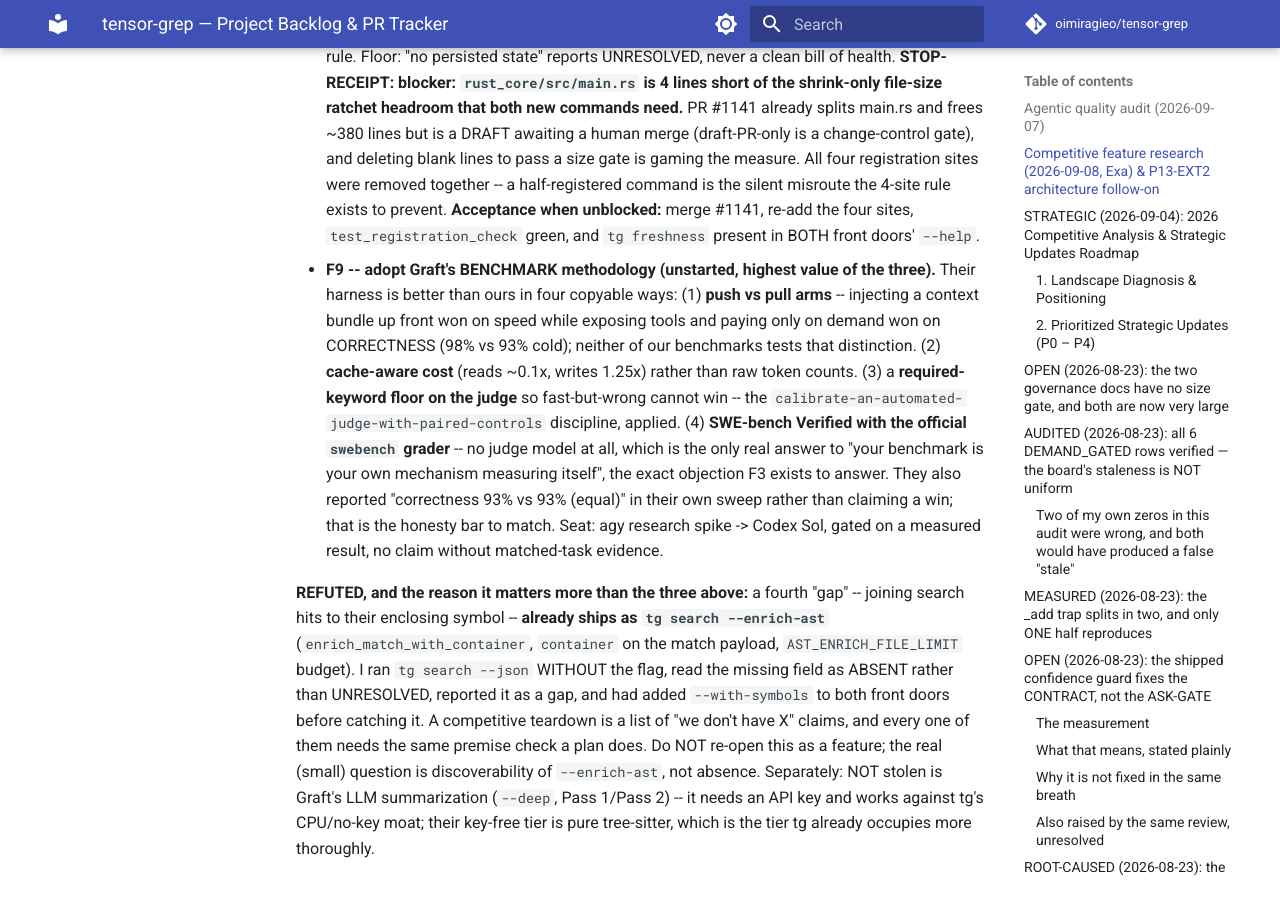
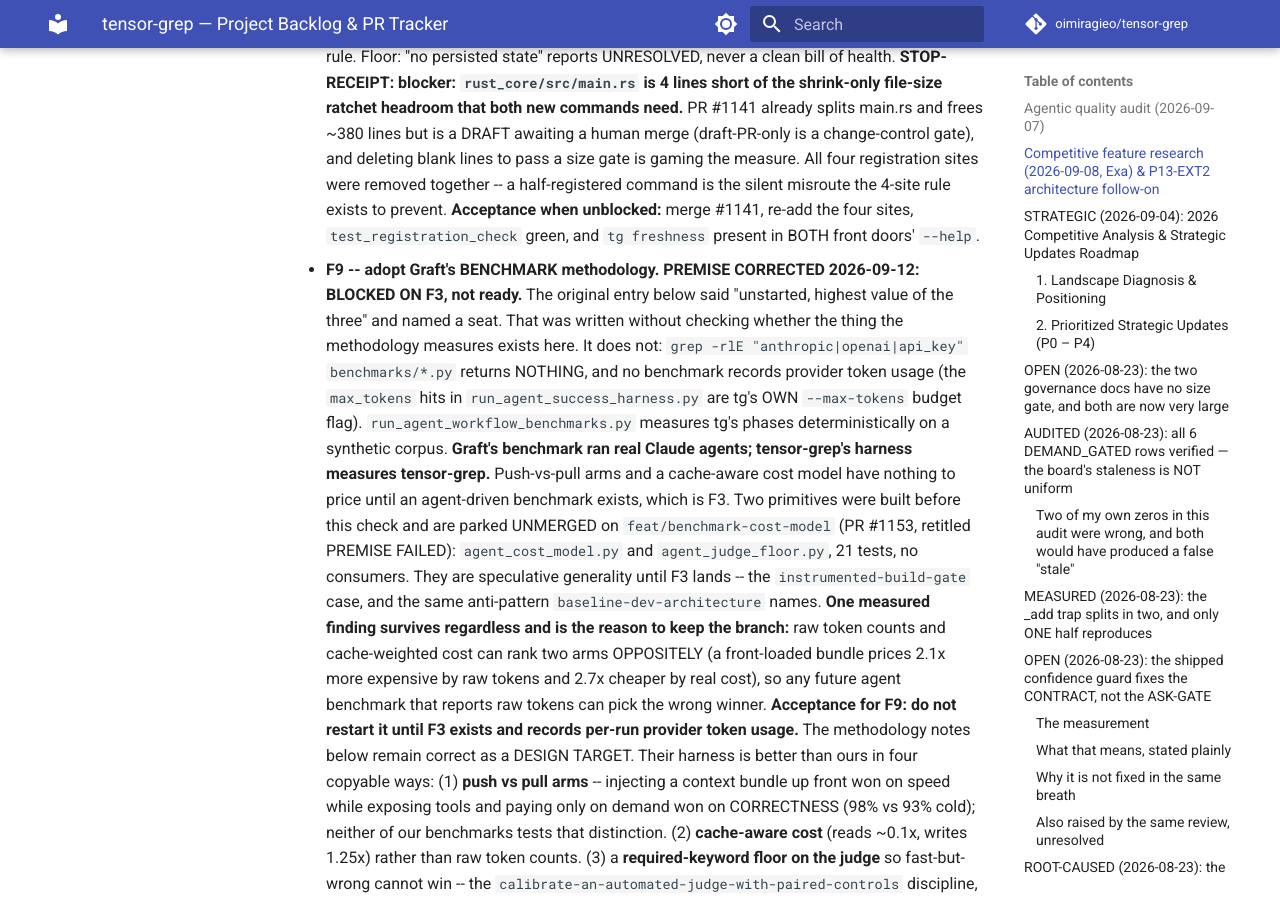
Before and after one commit to oimiragieo/tensor-grep, an MkDocs documentation site: the page built from docs/BACKLOG.md, in a window 1280 px wide and 900 px high, scrolled down 6650 px. Built offline with MkDocs 1.6.1 and Material for MkDocs 9.7.7, drawn with Linux system fonts in a browser that asks for light colours; comment, search, counter and statistics services are not loaded; some of the changed text lies outside the part shown.

Commit message:
docs(backlog): correct F9's premise -- it is blocked on F3, not ready to start
I wrote the F9 entry hours ago calling it "unstarted, highest value of the
three" and naming a seat, without checking whether the thing the methodology
measures exists here. It does not:

  grep -rlE "anthropic|openai|api_key" benchmarks/*.py  ->  NOTHING

No benchmark records provider token usage; the `max_tokens` hits in
run_agent_success_harness.py are tg's OWN --max-tokens budget flag.
run_agent_workflow_benchmarks.py measures tg's phases deterministically on a
synthetic corpus. Graft's benchmark ran real Claude agents; tensor-grep's
harness measures tensor-grep. Push-vs-pull arms and a cache-aware cost model
have nothing to price until an agent-driven benchmark exists -- that is F3.

Two primitives were built BEFORE this check and are parked unmerged on
feat/benchmark-cost-model (PR #1153, retitled PREMISE FAILED): 21 tests, zero
consumers, no named second consumer. That is the instrumented-build-gate case
and the speculative-generality anti-pattern baseline-dev-architecture names --
which I had quoted earlier the same session while auditing this repo against it.

One measured finding survives and is why the branch is kept rather than deleted:
raw token counts and cache-weighted cost can rank two arms OPPOSITELY, so any
future agent benchmark reporting raw tokens can pick the wrong winner.

Acceptance: do not restart F9 until F3 exists and records per-run provider token
usage. The methodology notes stay as a design target.

Co-Authored-By: Claude Opus 5 (1M context) <noreply@anthropic.com>
Claude-Session: https://claude.ai/code/session_017dXq2wuRT1uZTHEcxvNtc4

```diff
--- a/docs/BACKLOG.md
+++ b/docs/BACKLOG.md
@@ -142,7 +142,26 @@ governing lesson of this entry.
   together -- a half-registered command is the silent misroute the 4-site rule exists to prevent.
   **Acceptance when unblocked:** merge #1141, re-add the four sites, `test_registration_check` green,
   and `tg freshness` present in BOTH front doors' `--help`.
-- **F9 -- adopt Graft's BENCHMARK methodology (unstarted, highest value of the three).** Their
+- **F9 -- adopt Graft's BENCHMARK methodology. PREMISE CORRECTED 2026-09-12: BLOCKED ON F3,
+  not ready.** The original entry below said "unstarted, highest value of the three" and named
+  a seat. That was written without checking whether the thing the methodology measures exists
+  here. It does not: `grep -rlE "anthropic|openai|api_key" benchmarks/*.py` returns NOTHING,
+  and no benchmark records provider token usage (the `max_tokens` hits in
+  `run_agent_success_harness.py` are tg's OWN `--max-tokens` budget flag).
+  `run_agent_workflow_benchmarks.py` measures tg's phases deterministically on a synthetic
+  corpus. **Graft's benchmark ran real Claude agents; tensor-grep's harness measures
+  tensor-grep.** Push-vs-pull arms and a cache-aware cost model have nothing to price until an
+  agent-driven benchmark exists, which is F3. Two primitives were built before this check and
+  are parked UNMERGED on `feat/benchmark-cost-model` (PR #1153, retitled PREMISE FAILED):
+  `agent_cost_model.py` and `agent_judge_floor.py`, 21 tests, no consumers. They are
+  speculative generality until F3 lands -- the `instrumented-build-gate` case, and the same
+  anti-pattern `baseline-dev-architecture` names. **One measured finding survives regardless
+  and is the reason to keep the branch:** raw token counts and cache-weighted cost can rank two
+  arms OPPOSITELY (a front-loaded bundle prices 2.1x more expensive by raw tokens and 2.7x
+  cheaper by real cost), so any future agent benchmark that reports raw tokens can pick the
+  wrong winner. **Acceptance for F9: do not restart it until F3 exists and records per-run
+  provider token usage.** The methodology notes below remain correct as a DESIGN TARGET.
+  Their
   harness is better than ours in four copyable ways: (1) **push vs pull arms** -- injecting a context
   bundle up front won on speed while exposing tools and paying only on demand won on CORRECTNESS
   (98% vs 93% cold); neither of our benchmarks tests that distinction. (2) **cache-aware cost**
```
